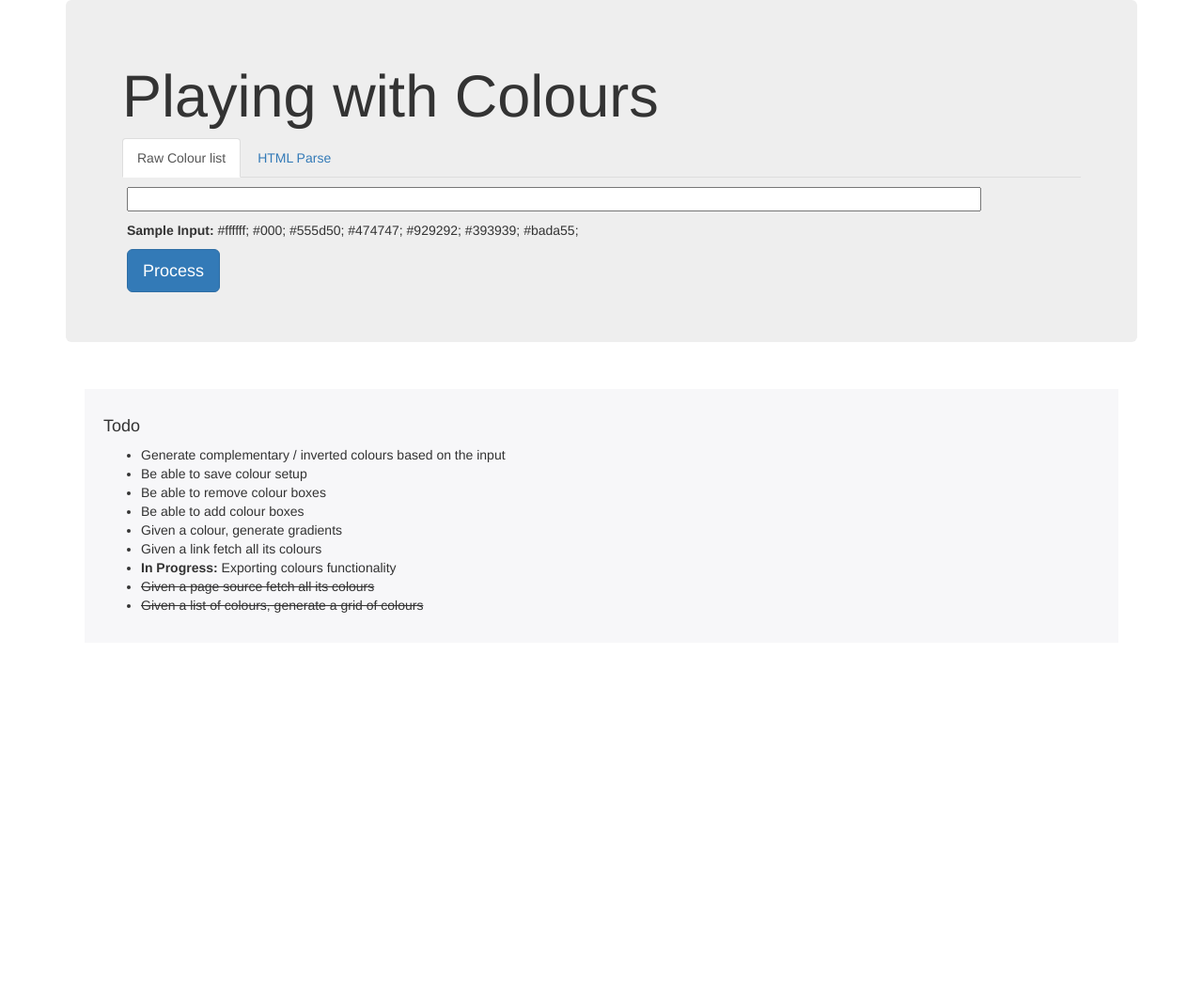
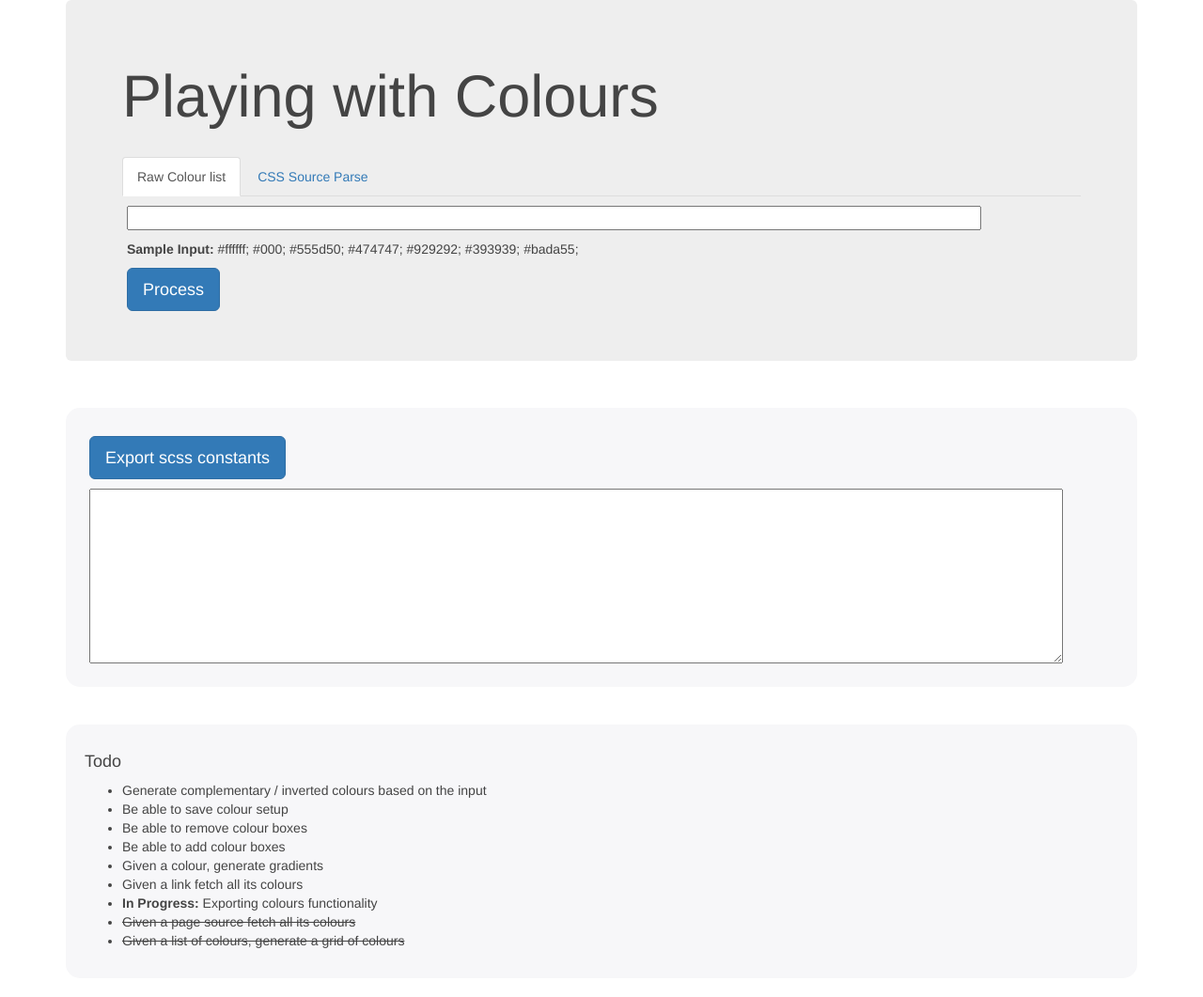
Before and after one commit to khanduri/khanduri.github.io, a Jekyll site: the page projects/play_with_colours/main.html, which Jekyll copies as it is, in a window 1280 px wide. Shown: the whole page at 94% size. Built offline with Jekyll 4.4.1, drawn with Linux system fonts in a browser that asks for light colours; nearby versions of some CDN libraries; before the commit the page ends 900 px from its top, so only the background shows below that.

Commit message:
project: playing with colours: scss export complete

```diff
--- a/projects/play_with_colours/main.html
+++ b/projects/play_with_colours/main.html
@@ -5,7 +5,11 @@
 <script src="http://code.jquery.com/ui/1.11.2/jquery-ui.js"></script>
 <script src="//maxcdn.bootstrapcdn.com/bootstrap/3.3.1/js/bootstrap.min.js"></script>
 <link href="http://maxcdn.bootstrapcdn.com/bootstrap/3.3.1/css/bootstrap.min.css" rel="stylesheet">
+<script src="https://rawgit.com/khanduri/colour.js/5ec36ab51cae157fc49cf4c9f38442b7c2507f38/colour.js" type="text/javascript"></script>
 <style>
+  body {
+    color: #444;
+  }
   .colour-box-frame {
     margin: 1px;
     text-align: center;
@@ -27,13 +31,19 @@
   .colour-input-div {
     margin: 10px 5px 5px 5px;
   }
-  #colour-todo {
+  .project-widget {
     background-color: #f7f7f9;
     margin: 20px;
+    margin-left: auto;
+    margin-right: auto;
     padding: 20px;
+    border-radius: 15px;
   }
   .tab-options {
     cursor: pointer;
+  }
+  .filler {
+    width: 95%;
   }
 </style>
 </head>
@@ -42,9 +52,10 @@
   <div class="container">
     <div class="jumbotron">
       <h1>Playing with Colours</h1>
+      <br>
       <ul class="nav nav-tabs">
         <li role="presentation" class="tab-options active" id="raw-colour-list"><a>Raw Colour list</a></li>
-        <li role="presentation" class="tab-options" id="html-parse"><a>HTML Parse</a></li>
+        <li role="presentation" class="tab-options" id="html-parse"><a>CSS Source Parse</a></li>
       </ul>
       <div id="content-placeholder">
         <div id="content-raw-colour-list">
@@ -55,17 +66,25 @@
         </div>
         <div id="content-html-parse" class="hidden">
           <div class="colour-input-div">
-            <textarea id="source-process-text" rows="9" cols="100" placeholder="Paste the source code here .. We'll fetch all the colours"></textarea>
+            <textarea id="source-process-text" rows="9" class="filler" placeholder="Paste css source code here .. We'll extract all the colours"></textarea>
           </div>
           <div class="colour-input-div"><button class="btn btn-lg btn-primary" id="source-process-button">Process</button></div>
         </div>
       </div>
     </div>
+
     <div id="canvas"></div>
   </div>
 
   <div class="container">
-    <div id="colour-todo">
+    <div class="project-widget" id="export-colour">
+          <div class="colour-input-div"><button class="btn btn-lg btn-primary" id="export-scss-button">Export scss constants</button></div>
+          <div class="colour-input-div"><textarea id="export-text" class="filler" rows="9" readonly></textarea></div>
+    </div>
+  </div>
+
+  <div class="container">
+    <div class="project-widget" id="colour-todo">
       <h4>Todo</h4>
     	<ul>
     		<li>Generate complementary / inverted colours based on the input</li>
@@ -123,21 +143,62 @@
   }
 
   var printColours = function(colours){
-      $('#canvas').empty();
+      cleanCanvas();
+      var printedColours = {};
       for (index in colours) {
         var colour = colours[index].replace('#', '').trim();
         if (colour == "") continue;
-        colour = fixedLengthColour(colour);
-        if (colour.length == 3) colour = colour + colour;
-        var template = $("#colour-box-template").clone().removeClass('hidden');
-        template.attr("id", "#colour-box-template_" + index);
-        template.children(".colour-box-text").text(colour.toUpperCase());
-        template.children(".colour-box-img").css("background-color", colour);
-        $('#canvas').append(template);
+        colour = fixedLengthColour(colour).toUpperCase();
+        if (!(colour in printedColours)){
+          var template = $("#colour-box-template").clone().removeClass('hidden');
+          template.attr("id", "#colour-box-template-" + index);
+          template.children(".colour-box-text").text('#' + colour);
+          template.children(".colour-box-img").css("background-color", colour);
+          $('#canvas').append(template);
+          printedColours[colour] = colour;
+        }
       }
   }
 
+  var cleanCanvas = function() {
+    $('#canvas').empty();
+    $('#export-text').text('');
+  }
+
+  var fetchColourDictFromCanvas = function() {
+    var colours = {}
+    $('#canvas').children('.colour-box-frame').each(function(index){
+      var colour = $(this).children('.colour-box-text').first().text();
+      var colourName = Colour(colour).getName();
+      if (!(colourName in colours)) {
+        colours[colourName] = [];
+      }
+      colours[colourName].push(colour);
+    });
+    return colours;
+  }
+
+  var printSCSSConstants = function(colours) {
+    for (var colourName in colours) {
+      for (var index in colours[colourName]) {
+        var comment = '';
+        if (colours[colourName].length > 1) {
+          comment = " // These seem to be dupes! Consider merging with single colour"
+        }
+        $('#export-text').text('$' + colourName + ': ' + colours[colourName][index] + ';' + comment + '\n' + $('#export-text').text());
+      }
+    }
+  }
+
   $( document ).ready(function() {
+    $('#export-scss-button').click(function(e){
+      e.preventDefault();
+
+      $('#export-text').text('');
+      var colours = fetchColourDictFromCanvas();
+      printSCSSConstants(colours);
+    });
+
     $("#html-parse").click(function (e) {
       e.preventDefault();
       toggleActive(this);
@@ -152,8 +213,8 @@
       $('#content-html-parse').addClass('hidden');
     });
 
-    $( "#canvas" ).sortable();
-    $( "#canvas" ).disableSelection();
+    $("#canvas").sortable();
+    $("#canvas").disableSelection();
 
     $("#source-process-button").click(function(event){
       event.preventDefault();
```
Also changed, not shown: other parts of projects/play_with_colours/main.html (+2 -1 lines).
